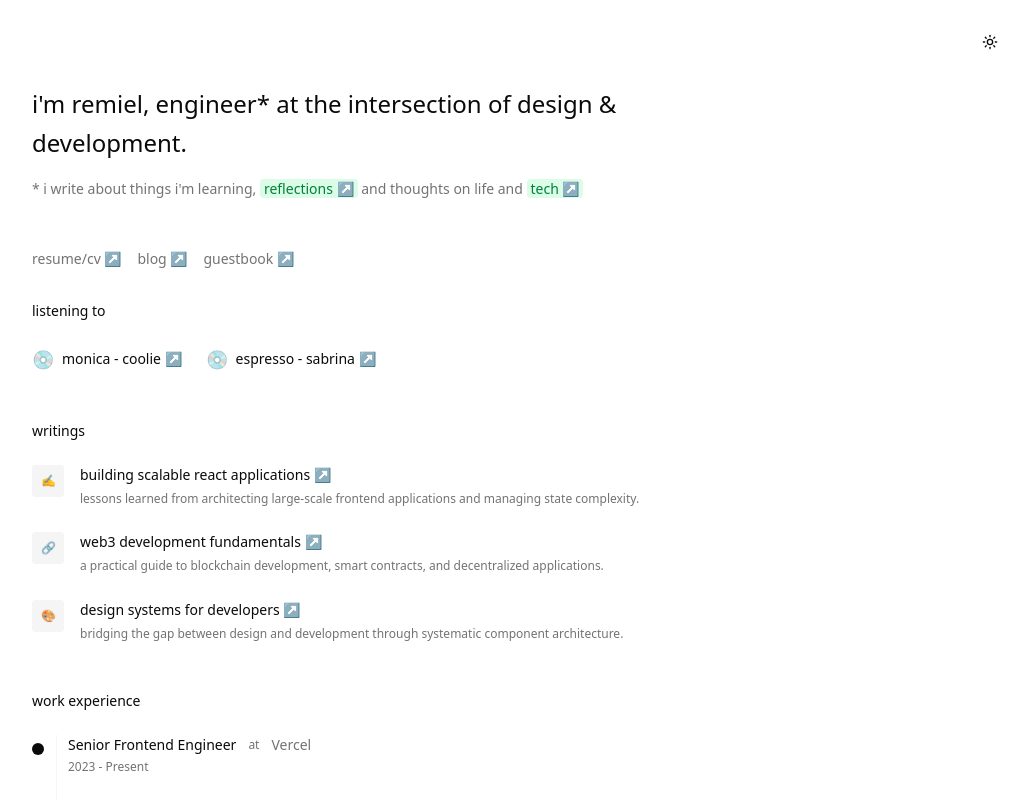
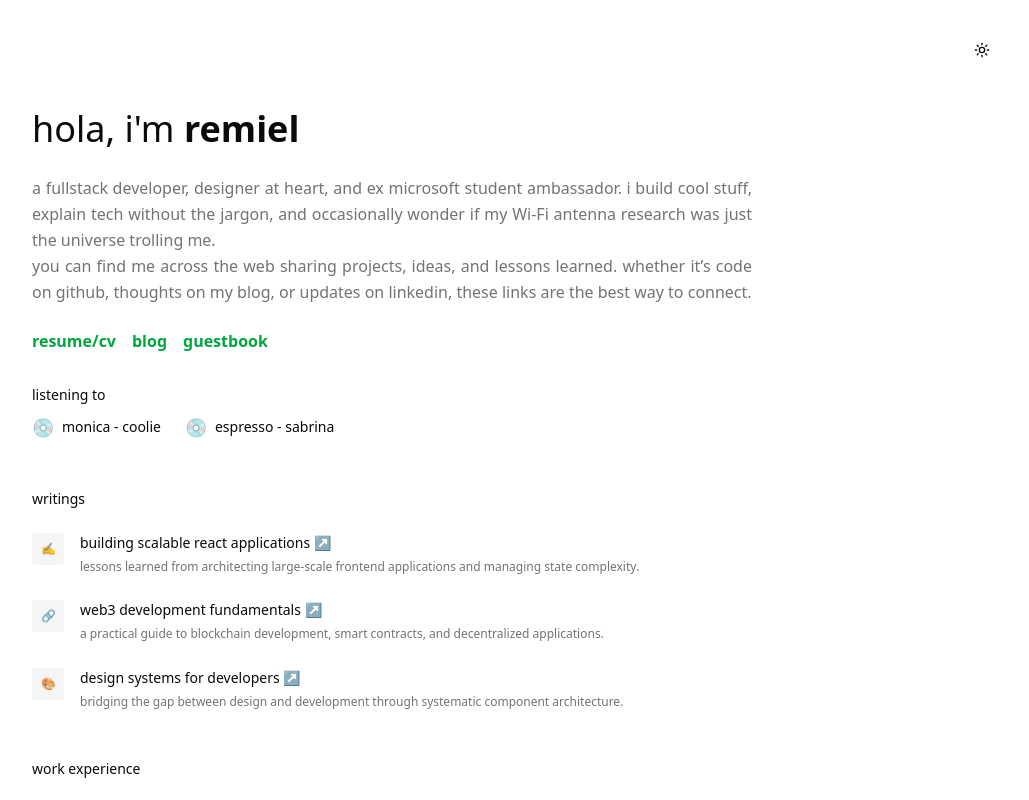
Before and after one commit to JaswanthRemiel/portcmebk, a Next.js app: page / in a window 1280 px wide. Shown: the top 800 px of the page, without its empty margins (248-1277 px from the left). Built offline with nearby package versions, Linux system fonts and the light colour scheme.

Commit message:
second init

```diff
--- a/app/page.tsx
+++ b/app/page.tsx
@@ -86,7 +86,7 @@ export default function Portfolio() {
   return (
     <div className="min-h-screen bg-background text-foreground scroll-smooth">
       {/* Header with theme toggle */}
-      <header className="flex justify-end p-6">
+      <header className="flex justify-end p-8">
         <Button
           variant="ghost"
           size="icon"
@@ -103,69 +103,37 @@ export default function Portfolio() {
       <main className="max-w-3xl mx-auto px-6 pb-16">
         {/* Hero section */}
         <div
-          className={`mb-12 transition-all duration-1000 ${
+          className={`mb-6 transition-all duration-1000 ${
             isLoaded ? "opacity-100 translate-y-0" : "opacity-0 translate-y-4"
           }`}
         >
-          <h1 className="text-2xl font-normal mb-4 leading-relaxed">
-            i'm{" "}
-            <span className="font-medium relative group cursor-pointer">
+          <h1 className="text-4xl font-light mb-4 leading-relaxed">
+            hola, i'm{" "}
+            <span className="font-semibold relative group cursor-pointer">
               remiel
-              <div className="absolute -top-20 left-1/2 transform -translate-x-1/2 opacity-0 group-hover:opacity-100 transition-all duration-300 pointer-events-none z-20">
-                <div className="relative">
-                  <div className="absolute inset-0 bg-blue-400/20 blur-lg rounded-lg"></div>
-                  <div className="relative bg-white dark:bg-gray-100 p-3 shadow-2xl rounded-lg border-2 border-white">
-                    <img
-                      src="/professional-headshot.png"
-                      alt="remiel"
-                      className="w-16 h-16 object-cover rounded-md"
-                    />
-                    <div className="absolute -bottom-2 -right-2 bg-gray-800 text-white text-xs px-2 py-1 rounded-full whitespace-nowrap">
-                      that's me!
-                    </div>
-                  </div>
-                </div>
-              </div>
             </span>
-            , engineer* at the intersection of design & development.
           </h1>
-          <p className="text-muted-foreground text-sm leading-relaxed">
-            * i write about things i'm learning,{" "}
-            <span className="bg-green-100 dark:bg-green-900/30 px-1 rounded text-green-700 dark:text-green-300">
-              reflections ↗
-            </span>{" "}
-            and thoughts on life and{" "}
-            <span className="bg-green-100 dark:bg-green-900/30 px-1 rounded text-green-700 dark:text-green-300">
-              tech ↗
-            </span>
+          <p className="text-muted-foreground  text-2XL text-justify leading-relaxed">
+            a fullstack developer, designer at heart, and ex microsoft student
+            ambassador. i build cool stuff, explain tech without the jargon, and
+            occasionally wonder if my Wi-Fi antenna research was just the
+            universe trolling me.
+          </p>
+          <p className="text-muted-foreground text-justify  text-2XL leading-relaxed">
+            you can find me across the web sharing projects, ideas, and lessons
+            learned. whether it’s code on github, thoughts on my blog, or
+            updates on linkedin, these links are the best way to connect.
           </p>
         </div>
-
-        {/* Navigation */}
         <div
           className={`mb-8 transition-all duration-1000 delay-300 ${
             isLoaded ? "opacity-100 translate-y-0" : "opacity-0 translate-y-4"
           }`}
         >
-          <div className="flex flex-wrap gap-4 text-sm">
-            <a
-              href="/resume"
-              className="text-muted-foreground hover:text-foreground transition-colors"
-            >
-              resume/cv <span className="text-muted-foreground">↗</span>
-            </a>
-            <a
-              href="/blog"
-              className="text-muted-foreground hover:text-foreground transition-colors"
-            >
-              blog <span className="text-muted-foreground">↗</span>
-            </a>
-            <Link
-              href="/guestbook"
-              className="text-muted-foreground hover:text-foreground transition-colors"
-            >
-              guestbook <span className="text-muted-foreground">↗</span>
-            </Link>
+          <div className="flex flex-wrap gap-4 font-semibold text-1xl text-green-600">
+            <a href="/resume">resume/cv</a>
+            <a href="/blog">blog</a>
+            <Link href="/guestbook">guestbook</Link>
           </div>
         </div>
 
@@ -175,10 +143,10 @@ export default function Portfolio() {
             isLoaded ? "opacity-100 translate-y-0" : "opacity-0 translate-y-4"
           }`}
         >
-          <h2 className="text-sm font-medium mb-6 text-foreground">
+          <h2 className="text-sm font-medium mb-2 text-foreground">
             listening to
           </h2>
-          {/* Responsive layout - row on desktop, carousel on mobile */}
+
           <div className="hidden sm:flex sm:flex-row sm:gap-6">
             {songs.map((song, index) => (
               <div key={index} className="flex items-center gap-2">
@@ -194,7 +162,7 @@ export default function Portfolio() {
                   rel="noopener noreferrer"
                   className="font-medium text-sm hover:text-green-600 dark:hover:text-green-400 transition-colors"
                 >
-                  {song.title} <span className="text-muted-foreground">↗</span>
+                  {song.title}
                 </a>
               </div>
             ))}
@@ -214,7 +182,6 @@ export default function Portfolio() {
                 className="font-medium text-sm hover:text-green-600 dark:hover:text-green-400 transition-colors"
               >
                 {songs[currentSongIndex].title}{" "}
-                <span className="text-muted-foreground">↗</span>
               </a>
             </div>
           </div>
--- a/package.json
+++ b/package.json
@@ -7,7 +7,7 @@
     "dev": "next dev",
     "lint": "next lint",
     "start": "next start",
-    "run": "next build && next start"
+    "run": "next build && next dev"
   },
   "dependencies": {
     "@hookform/resolvers": "^3.10.0",
```
Also changed, not shown: 1 other file (tests, documents, lock files or other folders).
